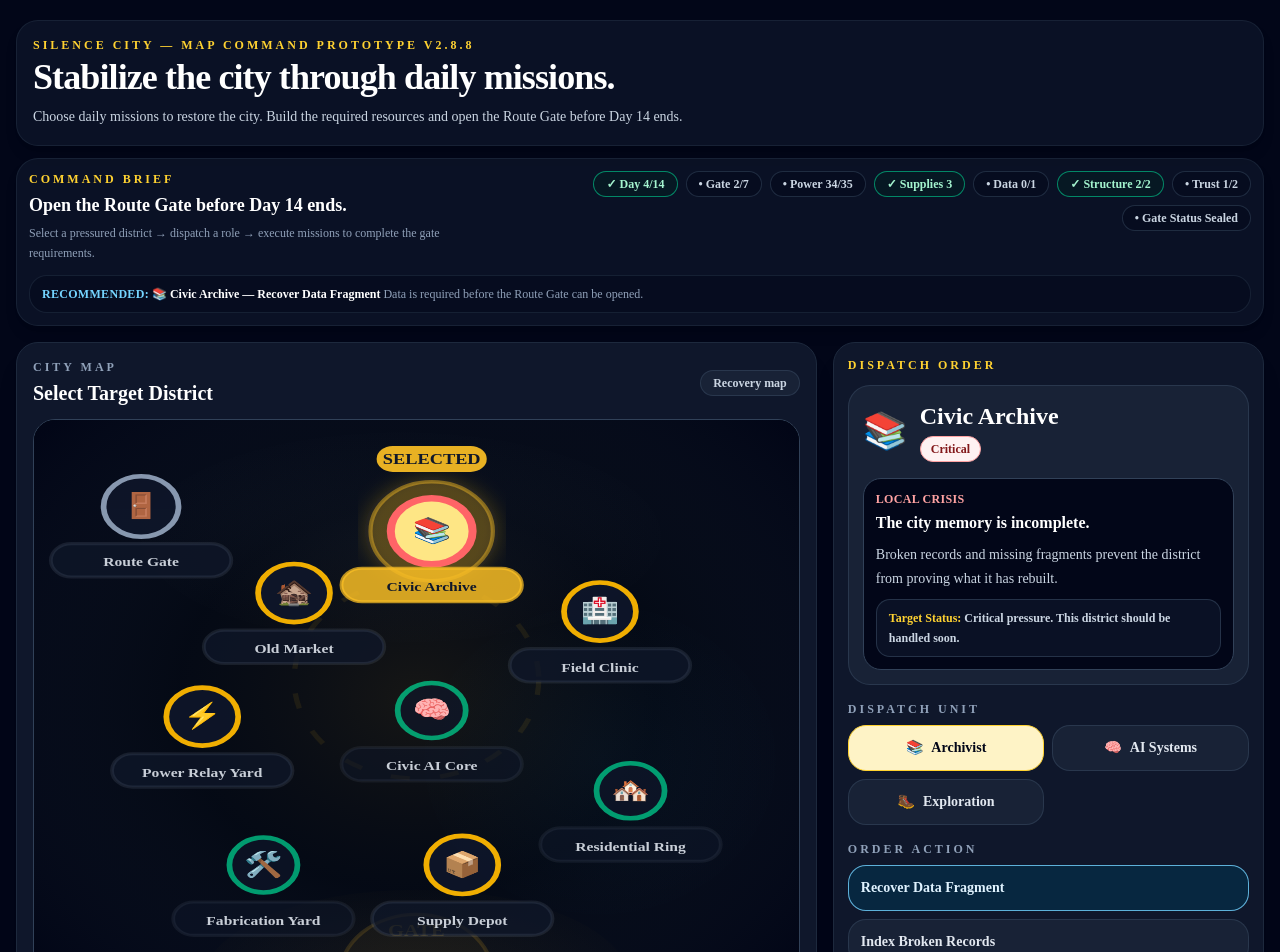
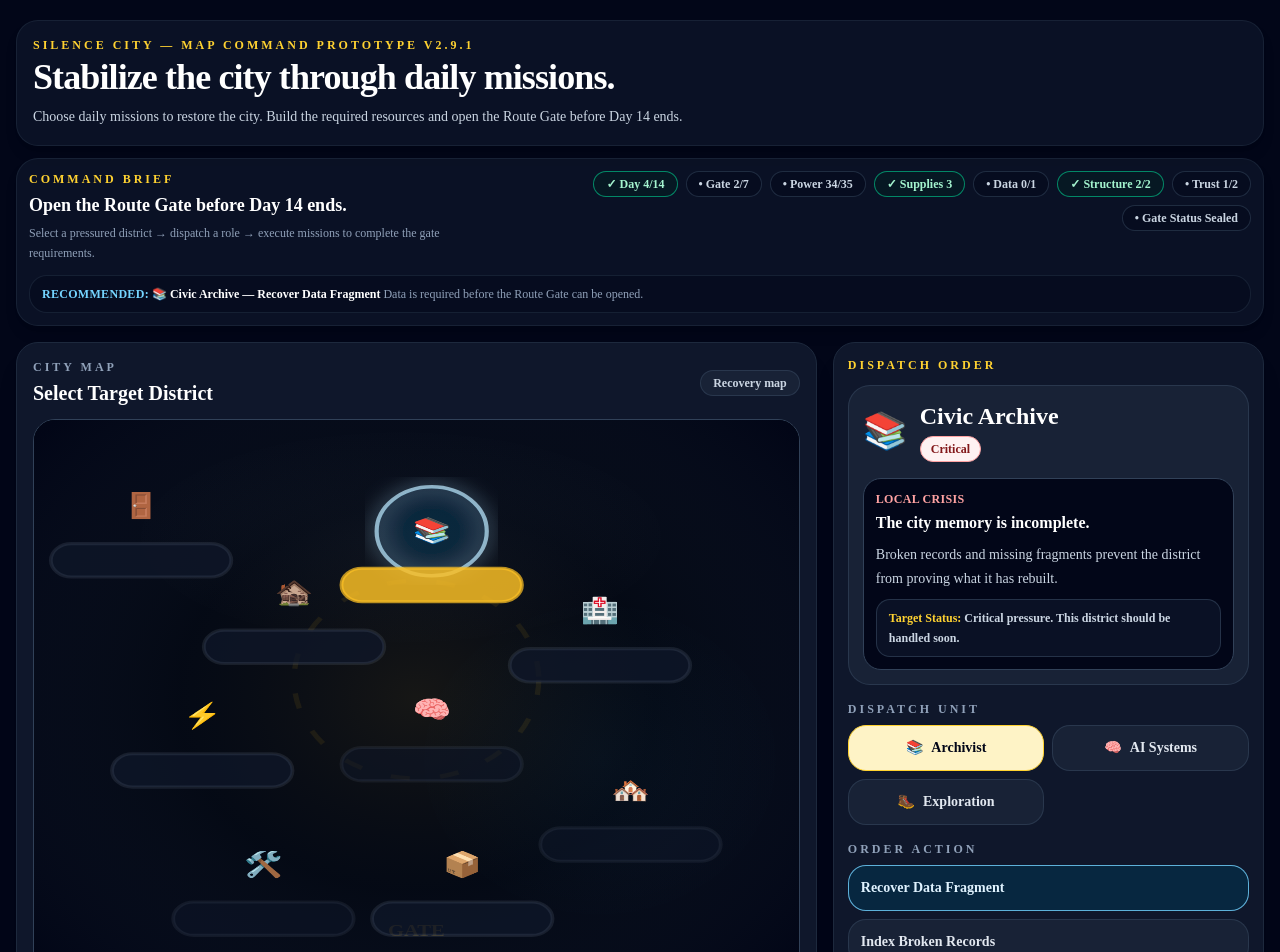
Before and after one commit to dh9vbm8mty-cloud/silence-city-ui, a Next.js app: page /silence-city-map in a window 1280 px wide. Shown: the top 952 px of the page. Built offline with nearby package versions, Linux system fonts and the light colour scheme.

Commit message:
Remove district map label blocks

```diff
--- a/app/silence-city-map/page.tsx
+++ b/app/silence-city-map/page.tsx
@@ -30,7 +30,7 @@ type District = {
   points: string;
 };
 
-const version = "2.8.8";
+const version = "2.9.1";
 
 const startingResources: CityResources = {
   Power: 34,
@@ -583,11 +583,6 @@ export default function SilenceCityMapPage() {
                       <stop offset="100%" stopColor="rgba(56,189,248,0)" />
                     </radialGradient>
 
-                    <radialGradient id="gateBlob" cx="50%" cy="50%" r="60%">
-                      <stop offset="0%" stopColor="rgba(251,191,36,0.12)" />
-                      <stop offset="100%" stopColor="rgba(251,191,36,0)" />
-                    </radialGradient>
-
                     <filter id="softGlow">
                       <feGaussianBlur stdDeviation="1.4" result="blur" />
                       <feMerge>
@@ -604,7 +599,6 @@ export default function SilenceCityMapPage() {
                   {/* abstract zone atmosphere only, not roads */}
                   <ellipse cx="48" cy="19" rx="34" ry="17" fill="url(#northBlob)" opacity="0.48" />
                   <ellipse cx="74" cy="55" rx="23" ry="25" fill="url(#eastBlob)" opacity="0.38" />
-                  <ellipse cx="50" cy="91" rx="28" ry="15" fill="url(#gateBlob)" opacity="0.50" />
 
                   {/* irregular ruined city zones, background only */}
                   <g fill="rgba(30,41,59,0.105)" stroke="rgba(148,163,184,0.085)" strokeWidth="0.38" strokeDasharray="1.4 2.6">
@@ -626,14 +620,6 @@ export default function SilenceCityMapPage() {
                   />
 
                   {/* route gate destination glow */}
-                  <circle
-                    cx="50"
-                    cy="90"
-                    r="10"
-                    fill="rgba(251,191,36,0.045)"
-                    stroke="rgba(251,191,36,0.14)"
-                    strokeWidth="0.55"
-                  />
                   <text
                     x="50"
                     y="83.5"
@@ -655,36 +641,15 @@ export default function SilenceCityMapPage() {
                         className="cursor-pointer transition"
                       >
                         {selected && (
-                          <>
                           <circle
                             cx={district.x}
                             cy={district.y}
-                              r="8"
-                              fill="rgba(251,191,36,0.16)"
-                              stroke="rgba(251,191,36,0.44)"
+                            r="7.2"
+                            fill="rgba(14,165,233,0.08)"
+                            stroke="rgba(186,230,253,0.72)"
                             strokeWidth="0.55"
                             filter="url(#softGlow)"
                           />
-                            <rect
-                              x={district.x - 7.2}
-                              y={district.y - 13.8}
-                              width="14.4"
-                              height="4.2"
-                              rx="2.1"
-                              fill="rgba(251,191,36,0.92)"
-                            />
-                            <text
-                              x={district.x}
-                              y={district.y - 10.8}
-                              textAnchor="middle"
-                              fontSize="2.4"
-                              fontWeight="900"
-                              fill="rgba(15,23,42,1)"
-                              className="select-none"
-                            >
-                              SELECTED
-                            </text>
-                          </>
                         )}
 
                         {district.status === "Critical" && !selected && (
@@ -697,15 +662,6 @@ export default function SilenceCityMapPage() {
                             strokeWidth="0.45"
                           />
                         )}
-
-                        <circle
-                          cx={district.x}
-                          cy={district.y}
-                          r={getMarkerRadius(district.status, selected)}
-                          opacity={getMarkerOpacity(district.status, selected)}
-                          className={`${selected ? "fill-amber-200" : "fill-slate-900/95"} ${markerRingClass[district.status]}`}
-                          strokeWidth={selected ? "1.05" : district.status === "Critical" ? "1.05" : "0.75"}
-                        />
 
                         <text
                           x={district.x}
@@ -728,18 +684,6 @@ export default function SilenceCityMapPage() {
                           stroke={selected ? "rgba(251,191,36,0.72)" : "rgba(148,163,184,0.13)"}
                           strokeWidth="0.5"
                         />
-
-                        <text
-                          x={district.x}
-                          y={district.y + 9.7}
-                          textAnchor="middle"
-                          fontSize="2.04"
-                          fontWeight="900"
-                          fill={selected ? "rgba(15,23,42,1)" : "rgba(226,232,240,0.88)"}
-                          className="select-none"
-                        >
-                          {district.name}
-                        </text>
                       </g>
                     );
                   })}
```
Lines whose indentation alone changed are shown as unchanged.
